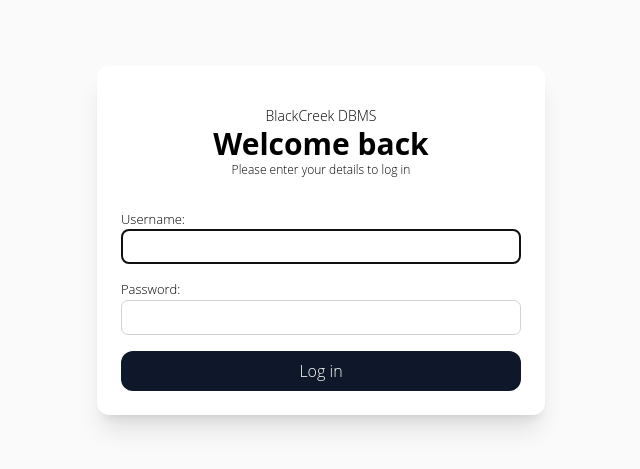
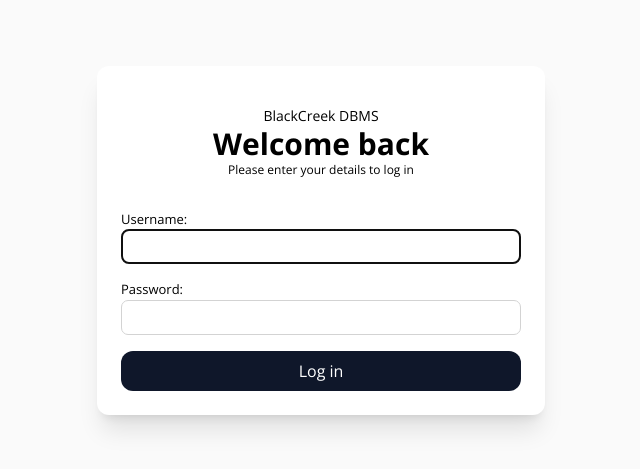
Before and after one commit to yublueprint/blackcreek_dbms, a Django app: page /login/ in a window 1280 px wide. Shown: the part 160-629 px from the top of the page, without its empty margins (319-959 px from the left). Run offline with Django 4.2, Linux system fonts and the light colour scheme; some libraries are stand-ins or nearby versions.

Commit message:
Importing the 'Open Sans' font from Google Fonts for it to function. Using @import url in the <style></style> brackets as it's one line compared to three lines in HTML.

```diff
--- a/app/templates/login.html
+++ b/app/templates/login.html
@@ -7,10 +7,13 @@
     <title>Farm Admin Login</title>
     <script src="https://cdn.tailwindcss.com"></script>
     <style>
+        /* Importing the 'Open Sans' font from GoogleFonts. */
+        @import url('https://fonts.googleapis.com/css2?family=Open+Sans:ital,wght@0,300..800;1,300..800&display=swap');
+
         #textDisplayed
         {
             font-family: 'Open Sans', 'Calibri', 'Optima', 'Arial', 'Helvetica', 'sans-serif';
-            font-weight: 100;
+            font-weight: 400;
         }
         form p
         {
```
